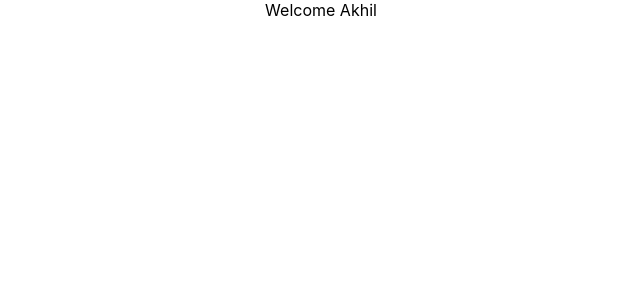
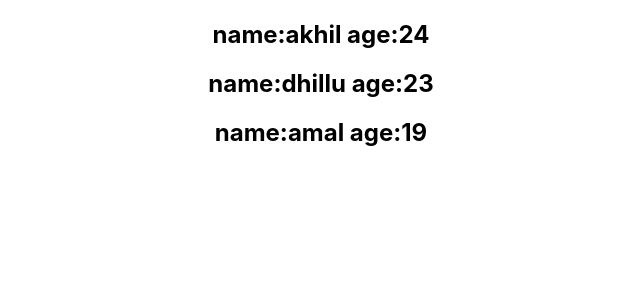
Before and after one commit to Akhil-EM/react-seris, a React (Create React App) app: page / in a window 1280 px wide. Shown: the top 300 px of the page, without its empty margins (319-959 px from the left). Built offline with nearby package versions, Linux system fonts and the light colour scheme.

Commit message:
list renders using map method, key must be used

```diff
--- a/src/App.js
+++ b/src/App.js
@@ -6,10 +6,11 @@ import EventClass from './components/EventClass'
 import EventBind from './components/EventBind'
 import ParentComponent from './components/ParentComponent'
 import ConditionalRendering from './components/ConditionalRendering'
+import ListComponent from './components/ListComponent'
 function App() {
   return (
     <div className="App">
-         <ConditionalRendering/>
+         <ListComponent/>
     </div>
   );
 }
--- /dev/null
+++ b/src/components/ListComponent.js
@@ -0,0 +1,25 @@
+import React from 'react'
+import Person from './person'
+function ListComponent() {
+    const color=['yellow','green','blue','white','red','black'];
+    const nameList=color.map(item=><h2>{item}</h2>);
+
+    const persons=[{id:1,name:'akhil',age:24},
+                   {id:2,name:'dhillu',age:23},
+                   {id:3,name:'amal',age:19}];
+
+    const personList = persons.map((item,key)=>(
+                    <Person key={key} person={item} />
+                ))
+    return (
+        <div>
+            {
+                // color.map(item=><h2>{item}</h2>)
+                // nameList
+                personList
+            }
+        </div>
+    )
+}
+
+export default  ListComponent
--- /dev/null
+++ b/src/components/person.js
@@ -0,0 +1,15 @@
+import React from 'react'
+
+function Person({person}) {
+    // console.log(person)
+
+    return (
+        <div>
+           {
+             <h2>name:{person.name}  age:{person.age}</h2>
+           }
+        </div>
+    )
+}
+
+export default  Person;
```
